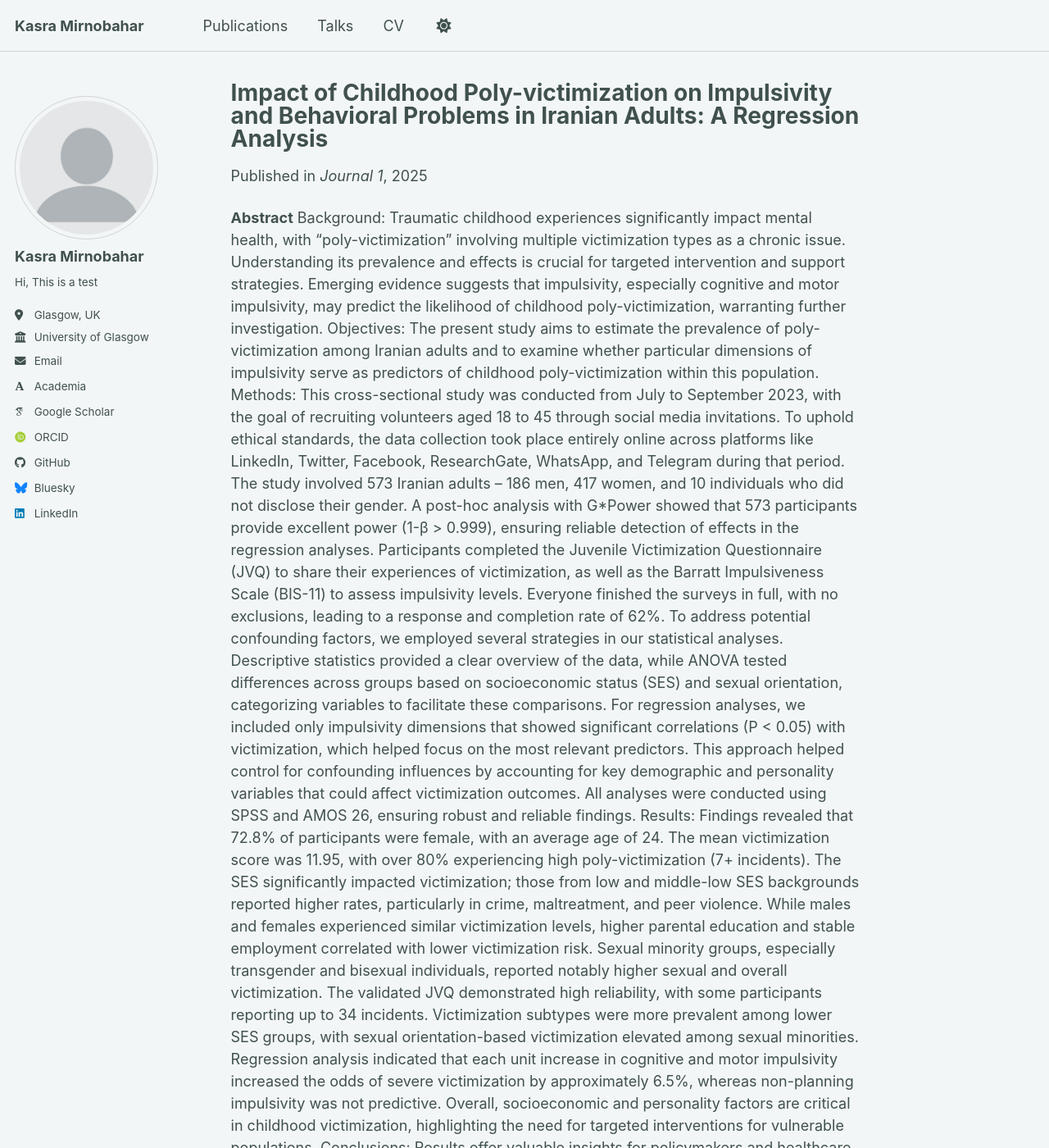
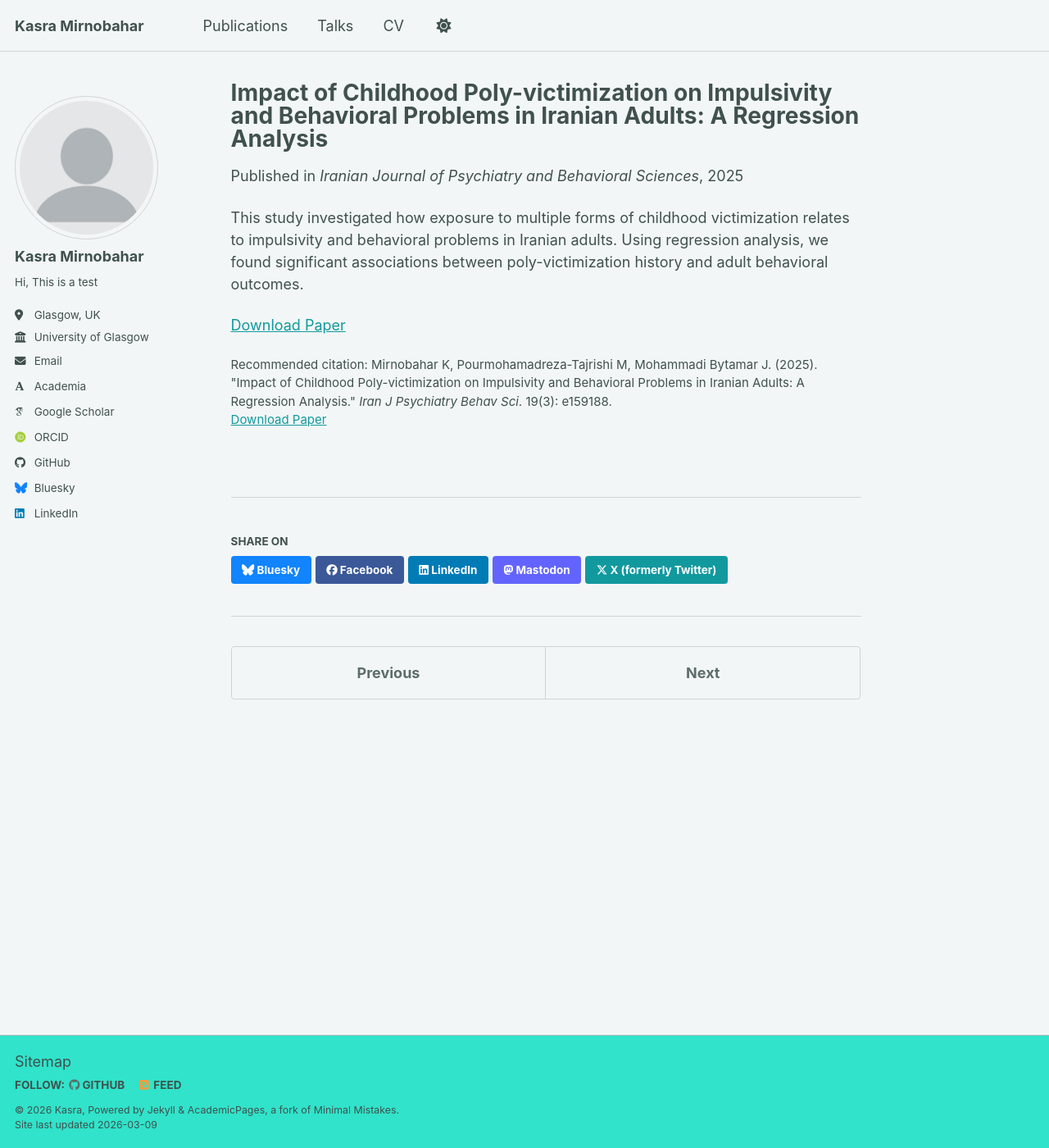
Before and after one commit to KasraMirnobahar/KasraMirnobahar.github.io, a Jekyll site: the page built from _publications/2009-10-01-paper-title-number-1.md, in a window 1280 px wide and 1400 px high. Shown: the whole window at 82% size. Built offline with Jekyll 4.4.1, drawn with Linux system fonts in a browser that asks for light colours; some web fonts are replaced; a script bundle is joined from its source files by our own code; library files that are not in the unit come from our copies; some of the changed text lies outside the part shown.

Commit message:
2009-10-01-paper-title-number-1.md

```diff
--- a/_publications/2009-10-01-paper-title-number-1.md
+++ b/_publications/2009-10-01-paper-title-number-1.md
@@ -2,50 +2,14 @@
 title: "Impact of Childhood Poly-victimization on Impulsivity and Behavioral Problems in Iranian Adults: A Regression Analysis"
 collection: publications
 category: manuscripts
-permalink: /publication/2009-10-01-paper-title-number-1
-excerpt: 'This paper is about the number 1. The number 2 is left for future work.'
-date: 2025-07-12
-venue: 'Journal 1'
-slidesurl: 'https://academicpages.github.io/files/slides1.pdf'
-paperurl: '[https://academicpages.github.io/files/paper1.pdf](https://www.researchgate.net/profile/Masoume-Pourmohamadreza-Tajrishi/publication/394226852_jcp-1606461/links/688db573f10c92352e09f985/jcp-1606461.pdf)'
-bibtexurl: 'https://academicpages.github.io/files/bibtex1.bib'
-citation: 'Mirnobahar K, Pourmohamadreza-Tajrishi M, Mohammadi Bytamar J. Impact of Childhood Poly-victimization on Impulsivity and Behavioral
-Problems in Iranian Adults: A Regression Analysis. Iran J Psychiatry Behav Sci. 2025; In Press (In Press): e159188. https://doi.org/10.5812/ijpbs-159188.
-'
+permalink: /publication/2025-poly-victimization-impulsivity
+excerpt: 'This study examined the relationship between childhood poly-victimization and impulsivity and behavioral problems in Iranian adults using regression analysis.'
+date: 2025-03-01
+venue: 'Iranian Journal of Psychiatry and Behavioral Sciences'
+paperurl: 'https://doi.org/10.5812/ijpbs-159188'
+citation: 'Mirnobahar K, Pourmohamadreza-Tajrishi M, Mohammadi Bytamar J. (2025). &quot;Impact of Childhood Poly-victimization on Impulsivity and Behavioral Problems in Iranian Adults: A Regression Analysis.&quot; <i>Iran J Psychiatry Behav Sci</i>. 19(3): e159188.'
 ---
-**Abstract**
-Background: Traumatic childhood experiences significantly impact mental health, with "poly-victimization" involving multiple victimization
-types as a chronic issue. Understanding its prevalence and effects is crucial for targeted intervention and support strategies. Emerging evidence
-suggests that impulsivity, especially cognitive and motor impulsivity, may predict the likelihood of childhood poly-victimization, warranting
-further investigation.
-Objectives: The present study aims to estimate the prevalence of poly-victimization among Iranian adults and to examine whether particular
-dimensions of impulsivity serve as predictors of childhood poly-victimization within this population.
-Methods: This cross-sectional study was conducted from July to September 2023, with the goal of recruiting volunteers aged 18 to 45 through
-social media invitations. To uphold ethical standards, the data collection took place entirely online across platforms like LinkedIn, Twitter,
-Facebook, ResearchGate, WhatsApp, and Telegram during that period. The study involved 573 Iranian adults – 186 men, 417 women, and 10
-individuals who did not disclose their gender. A post-hoc analysis with G*Power showed that 573 participants provide excellent power (1-β > 0.999),
-ensuring reliable detection of effects in the regression analyses. Participants completed the Juvenile Victimization Questionnaire (JVQ) to share
-their experiences of victimization, as well as the Barratt Impulsiveness Scale (BIS-11) to assess impulsivity levels. Everyone finished the surveys in
-full, with no exclusions, leading to a response and completion rate of 62%. To address potential confounding factors, we employed several
-strategies in our statistical analyses. Descriptive statistics provided a clear overview of the data, while ANOVA tested differences across groups
-based on socioeconomic status (SES) and sexual orientation, categorizing variables to facilitate these comparisons. For regression analyses, we
-included only impulsivity dimensions that showed significant correlations (P < 0.05) with victimization, which helped focus on the most relevant
-predictors. This approach helped control for confounding influences by accounting for key demographic and personality variables that could
-affect victimization outcomes. All analyses were conducted using SPSS and AMOS 26, ensuring robust and reliable findings.
-Results: Findings revealed that 72.8% of participants were female, with an average age of 24. The mean victimization score was 11.95, with over
-80% experiencing high poly-victimization (7+ incidents). The SES significantly impacted victimization; those from low and middle-low SES
-backgrounds reported higher rates, particularly in crime, maltreatment, and peer violence. While males and females experienced similar
-victimization levels, higher parental education and stable employment correlated with lower victimization risk. Sexual minority groups,
-especially transgender and bisexual individuals, reported notably higher sexual and overall victimization. The validated JVQ demonstrated high
-reliability, with some participants reporting up to 34 incidents. Victimization subtypes were more prevalent among lower SES groups, with sexual
-orientation-based victimization elevated among sexual minorities. Regression analysis indicated that each unit increase in cognitive and motor
-impulsivity increased the odds of severe victimization by approximately 6.5%, whereas non-planning impulsivity was not predictive. Overall,
-socioeconomic and personality factors are critical in childhood victimization, highlighting the need for targeted interventions for vulnerable
-populations.
-Conclusions: Results offer valuable insights for policymakers and healthcare providers in creating effective intervention programs to address
-poly-victimization. Policymakers can leverage these insights to formulate evidence-based policies that strengthen protections for at-risk groups,
-while clinicians can adopt specific approaches for early detection and timely intervention. Nonetheless, it’s important to acknowledge the study’s
-limitations. Recognizing that non-randomized sampling could limit the generalizability of the findings, efforts were made to diversify outreach
-by strategically distributing survey links across multiple social media platforms to reach a broader demographic. To mitigate biases related to selfreported data, participants were assured of anonymity and confidentiality, encouraging honest responses. Additionally, clear and standardized
-instructions were provided to all participants to reduce misunderstandings and measurement bias.
-Keywords: Behavioral Problems, Impulsivity, Iranian Population, Polyvictimization
+
+This study investigated how exposure to multiple forms of childhood victimization relates to impulsivity and behavioral problems in Iranian adults. Using regression analysis, we found significant associations between poly-victimization history and adult behavioral outcomes.
+
+[Download Paper](https://doi.org/10.5812/ijpbs-159188)
```
